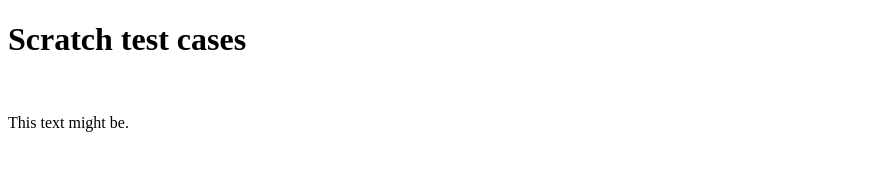
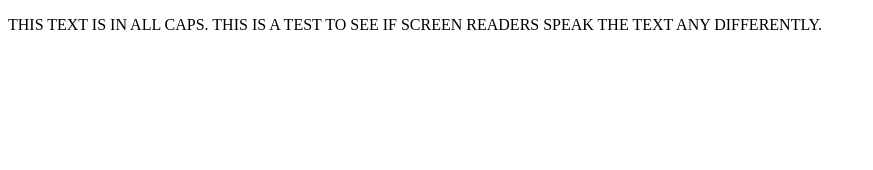
Before and after one commit to LJWatson/test-cases, a plain HTML site: page test.html in a window 1280 px wide. Shown: the whole page, without its empty margins (0-873 px from the left). Drawn offline with Linux system fonts and the light colour scheme.

Commit message:
Updates scratch test case

```diff
--- a/test.html
+++ b/test.html
@@ -5,13 +5,7 @@
 <title>Scratch test case</title>
 </head>
 
-<body>
-<h1>Scratch test cases</h1>
-
-<div style="visibility:hidden;">
-<p>This text should not be read aloud.</p>
-<p style="visibility:visible;">This text might be.</p>
-</div>
+<p>THIS TEXT IS IN ALL CAPS. THIS IS A TEST TO SEE IF SCREEN READERS SPEAK THE TEXT ANY DIFFERENTLY.</p>
 
 </body>
 </html>
```
